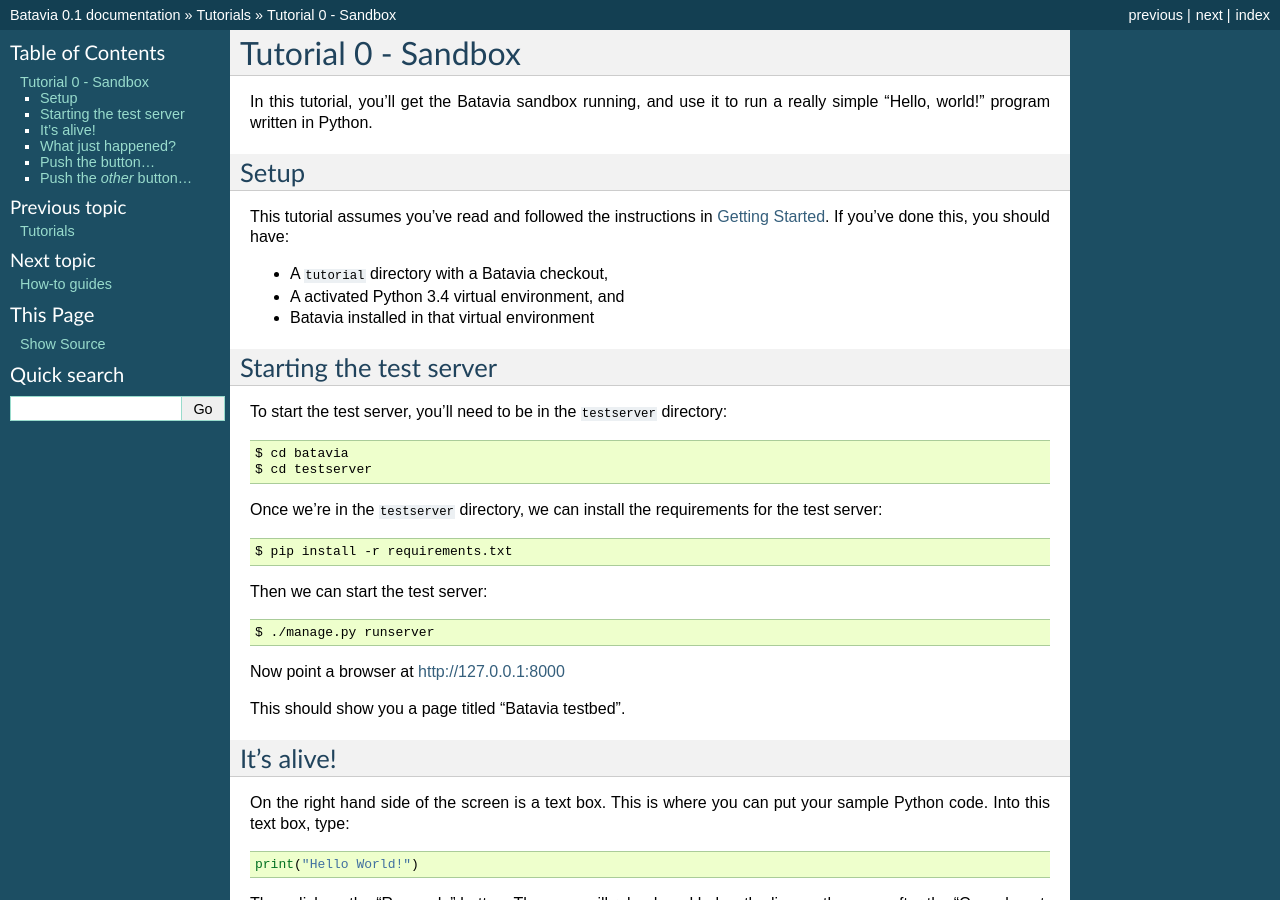
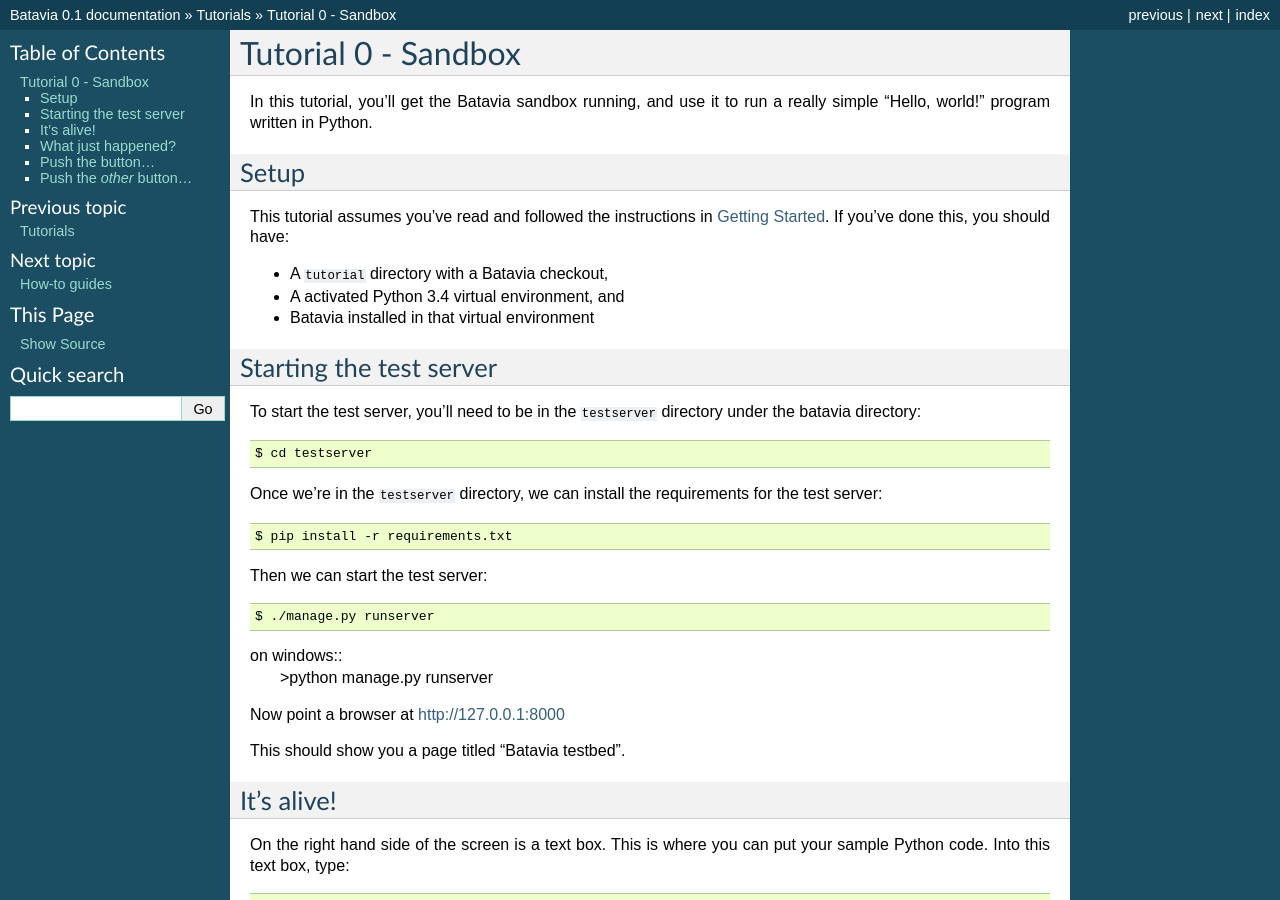
Before and after one commit to beeware/batavia, a Sphinx documentation site: the page built from docs/tutorials/tutorial-0.rst, in a window 1280 px wide and 900 px high. Built offline with Sphinx 7.4.7, drawn with Linux system fonts in a browser that asks for light colours.

Commit message:
Update tutorial-0.rst fixed setup to tutorial transition, added a windows command (#76)
If you are going from the setup to the tutorial you end up CDing one level too deep (there is batavia/batavia  but the testserver is at the first batavia level.
Starting the server requires a bit of a change on windows, so I added a command for that.

```diff
--- a/docs/tutorials/tutorial-0.rst
+++ b/docs/tutorials/tutorial-0.rst
@@ -17,9 +17,8 @@
 Starting the test server
 ------------------------
 
-To start the test server, you'll need to be in the ``testserver`` directory::
+To start the test server, you'll need to be in the ``testserver`` directory under the batavia directory::
 
-    $ cd batavia
     $ cd testserver
 
 Once we're in the ``testserver`` directory, we can install the requirements
@@ -30,6 +29,9 @@
 Then we can start the test server::
 
     $ ./manage.py runserver
+
+on windows::
+    >python manage.py runserver
 
 Now point a browser at `http://127.0.0.1:8000`_
 
```
